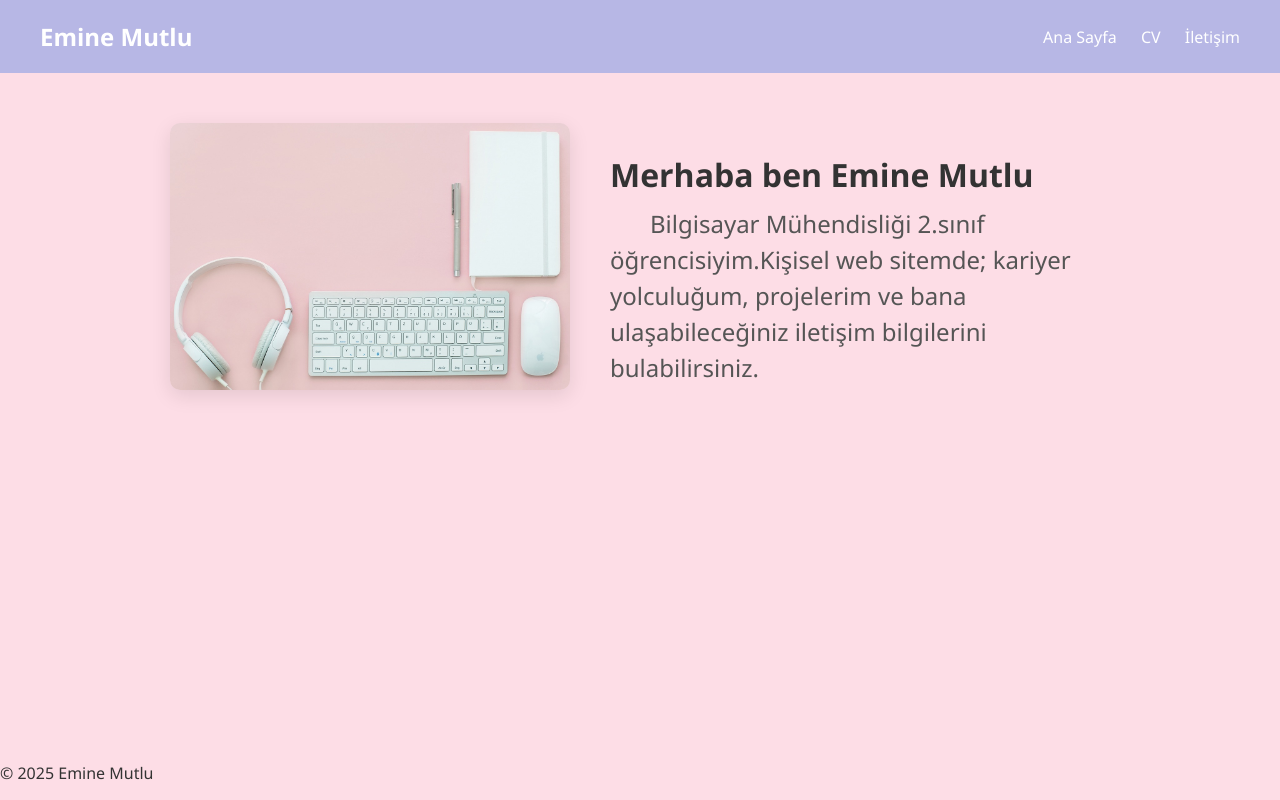
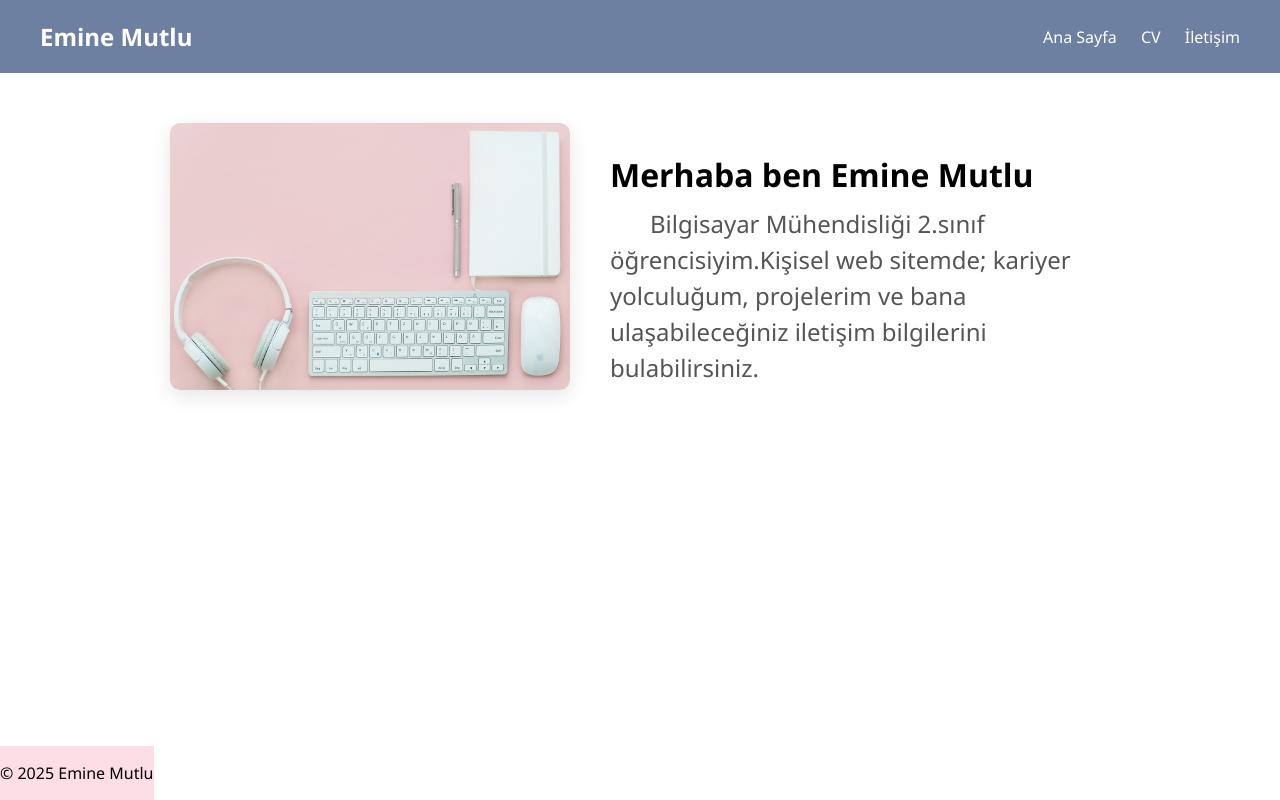
Before and after one commit to EmineMutlu61/cv, a plain HTML site: page index.html in a window 1280 px wide. Drawn offline with Linux system fonts and the light colour scheme.

Commit message:
Update style.css

```diff
--- a/style.css
+++ b/style.css
@@ -2,13 +2,13 @@
 body {
   margin: 0;
   font-family: 'Segoe UI', sans-serif;
-  background-color: #FDDDE6;/* açık pembe */
+  background-color:#E6FDD6/* açık yeşil */
   color: #333;
 }
 
 /* Üst menü */
 header {
-  background-color: #b7b7e5; /* pastel lila */
+  background-color: #6E80A2; /* yeşil-mavi */
   padding: 20px 40px;
   display: flex;
   justify-content: space-between;
```
